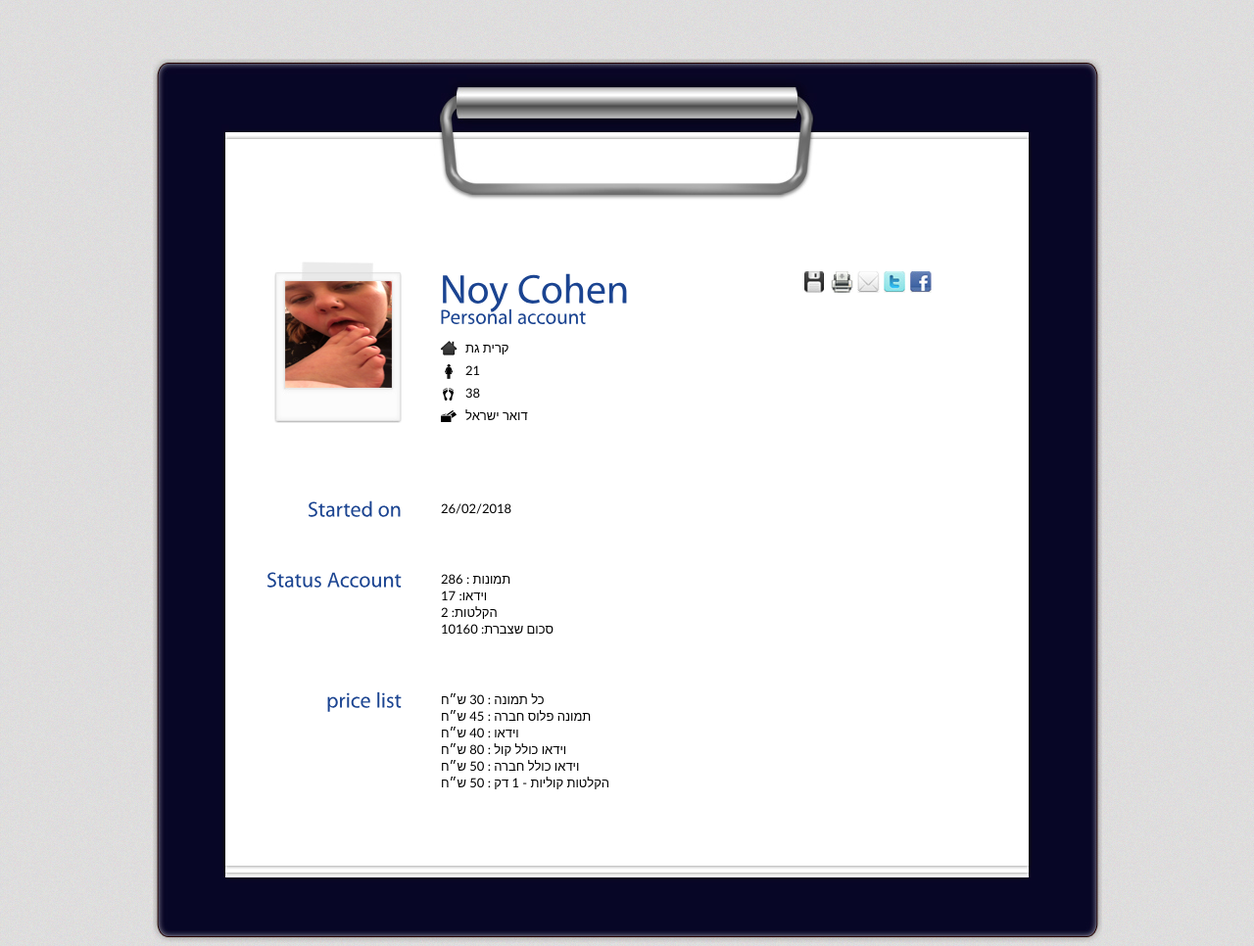
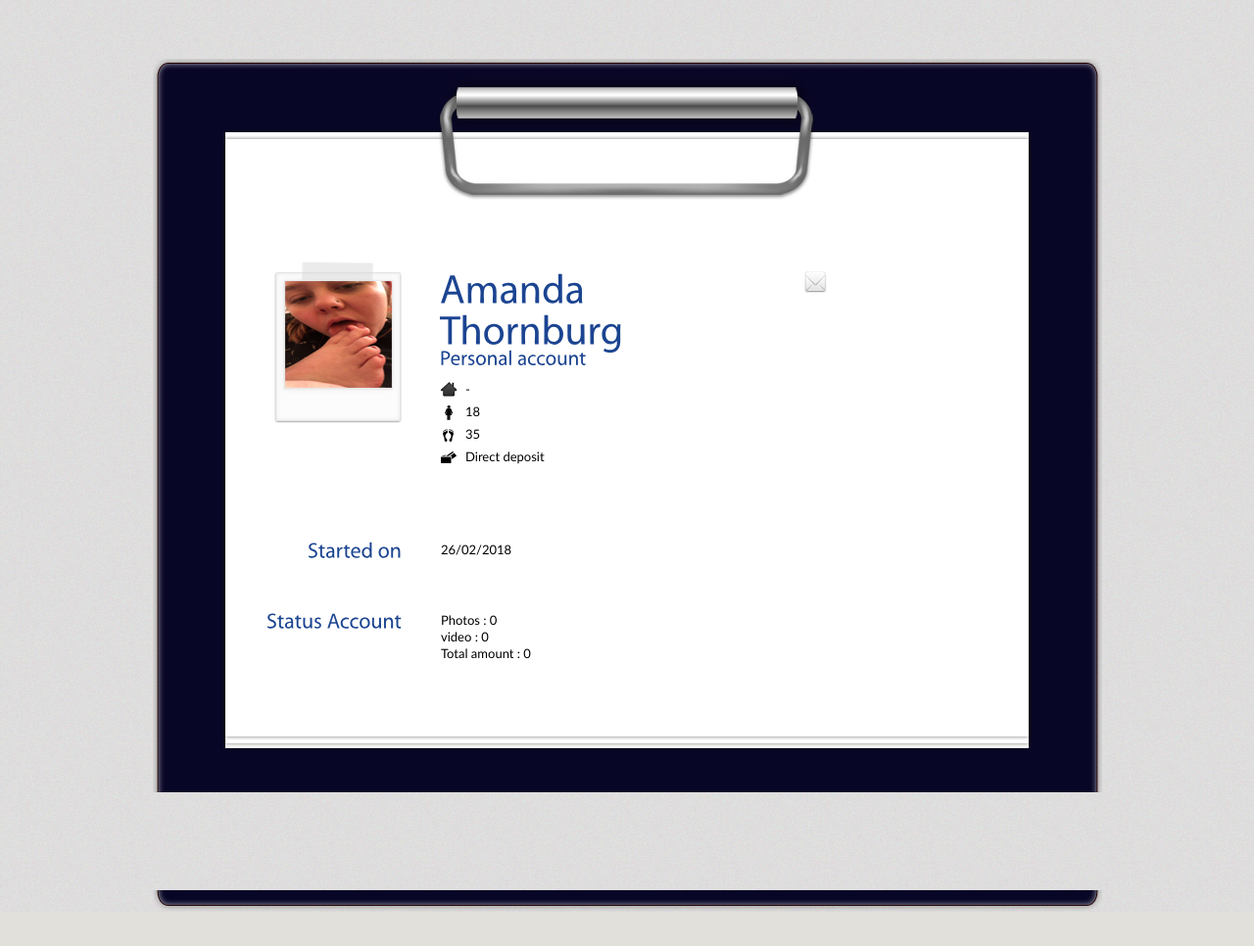
Before and after one commit to MegaFeet/Amanda-Thornburg, a plain HTML site: page index.html in a window 1280 px wide. Shown: the top 966 px of the page at 98% size. After the commit the page ends 931 px from the top, so only its background shows below. Drawn offline with Linux system fonts and the light colour scheme.

Commit message:
Update index.html

```diff
--- a/index.html
+++ b/index.html
@@ -2,7 +2,7 @@
 <html xmlns="http://www.w3.org/1999/xhtml">
 <head>
 <meta http-equiv="Content-Type" content="text/html; charset=UTF-8" />
-<title>Noy Cohen</title>
+<title>Amanda Thornburg</title>
 <link type="text/css" rel="stylesheet" href="css/blue.css" />
 <link type="text/css" rel="stylesheet" href="css/print.css" media="print"/>
 <!--[if IE 7]>
@@ -37,13 +37,13 @@
           <!-- End Image -->
           <!-- Begin Personal Information -->
           <div class="self">
-            <h1 class="name">Noy Cohen <br />
+            <h1 class="name">Amanda Thornburg<br />
               <span>Personal account</span></h1>
             <ul>
-	      <li class="ad">קרית גת</li>
-              <li class="web">21</li>
-              <li class="tel"> 38 </li>
-              <li class="mail">דואר ישראל</li>
+	      <li class="ad">-</li>
+              <li class="web">18</li>
+              <li class="tel"> 35 </li>
+              <li class="mail">Direct deposit</li>
 
             </ul>
           </div>
@@ -51,11 +51,7 @@
           <!-- Begin Social -->
           <div class="social">
             <ul>
-              <li><a class='north' href="#" title="Download .pdf"><img src="images/icn-save.jpg" alt="Download the pdf version" /></a></li>
-              <li><a class='north' href="javascript:window.print()" title="Print"><img src="images/icn-print.jpg" alt="" /></a></li>
-              <li><a class='north' id="contact" href="contact/index.html" title="Contact Me"><img src="images/icn-contact.jpg" alt="" /></a></li>
-              <li><a class='north' href="#" title="Follow me on Twitter"><img src="images/icn-twitter.jpg" alt="" /></a></li>
-              <li><a class='north' href="#" title="My Facebook Profile"><img src="images/icn-facebook.jpg" alt="" /></a></li>
+              <li><a class='north' id="contact" href="https://goo.gl/7gg6mA" title="Contact Me"><img src="images/icn-contact.jpg" alt="" /></a></li>
             </ul>
           </div>
           <!-- End Social -->
@@ -69,19 +65,11 @@
         <!-- Begin 1st Row -->
         <div class="entry">
           <h2>Status Account</h2>
-	 <p> תמונות : 286 </p>
-	<p> וידאו: 17 </p>
-	<p> הקלטות: 2 </p>
-	<p> סכום שצברת: 10160 </p>
+	 <p> Photos : 0</p>
+	<p> video : 0</p>
+	<p> Total amount : 0</p>
         </div>
-	      <div class="entry">
-	      <h2>price list</h2>
-	      <p> כל תמונה : 30 ש״ח </p>
-	      <p> תמונה פלוס חברה : 45 ש״ח </p>
-         <p>  וידאו : 40 ש״ח </p>
-	 <p> וידאו כולל קול : 80 ש״ח</p>
-	<p> וידאו כולל חברה : 50 ש״ח </p>
-	      <p> הקלטות קוליות - 1 דק : 50 ש״ח </p>
+
 
 
         </div>
```
